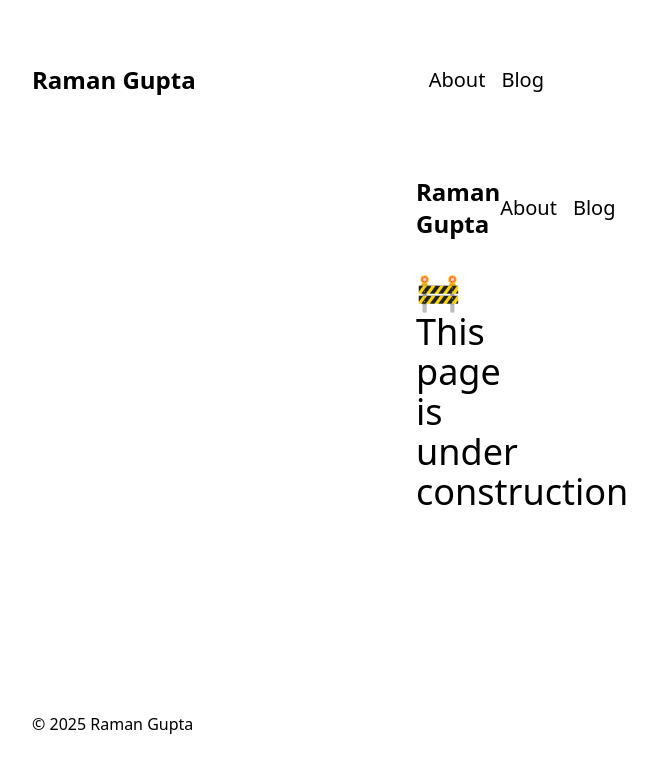
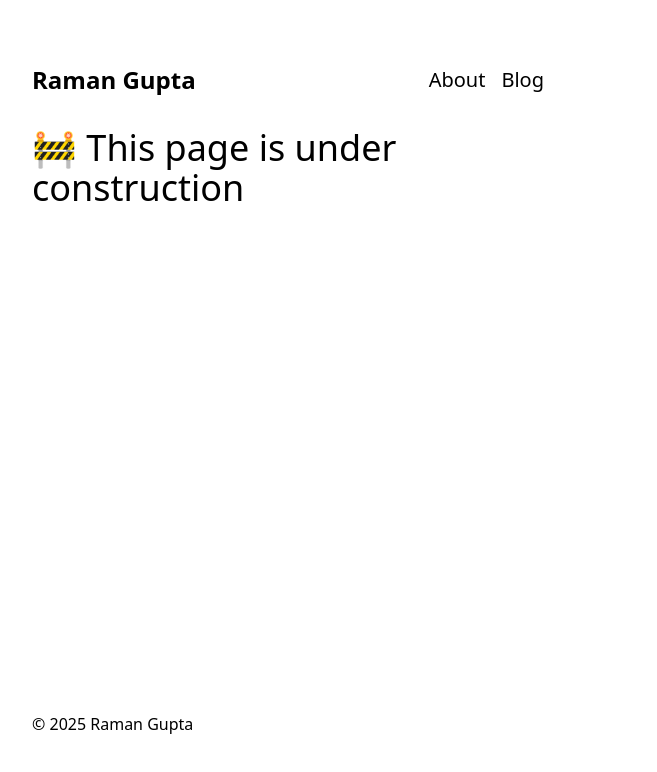
Before and after one commit to g-raman/personal-website, a Next.js app: page /blog in a window 1280 px wide. Shown: the top 772 px of the page, without its empty margins (352-1009 px from the left). Built offline with nearby package versions, Linux system fonts and the light colour scheme.

Commit message:
feat: remove unnecesary header and footer from under construction page

```diff
--- a/src/layout/UnderConstruction/UnderConstruction.tsx
+++ b/src/layout/UnderConstruction/UnderConstruction.tsx
@@ -1,11 +1,3 @@
-import Header from "@/components/Header/Header";
-import React from "react";
-
 export default function UnderConstruction() {
-  return (
-    <div className="flex flex-col gap-4 px-96 py-16">
-      <Header />
-      <h1 className="mt-4 text-4xl">🚧 This page is under construction</h1>
-    </div>
-  );
+  return <h1 className="mt-4 text-4xl">🚧 This page is under construction</h1>;
 }
```
